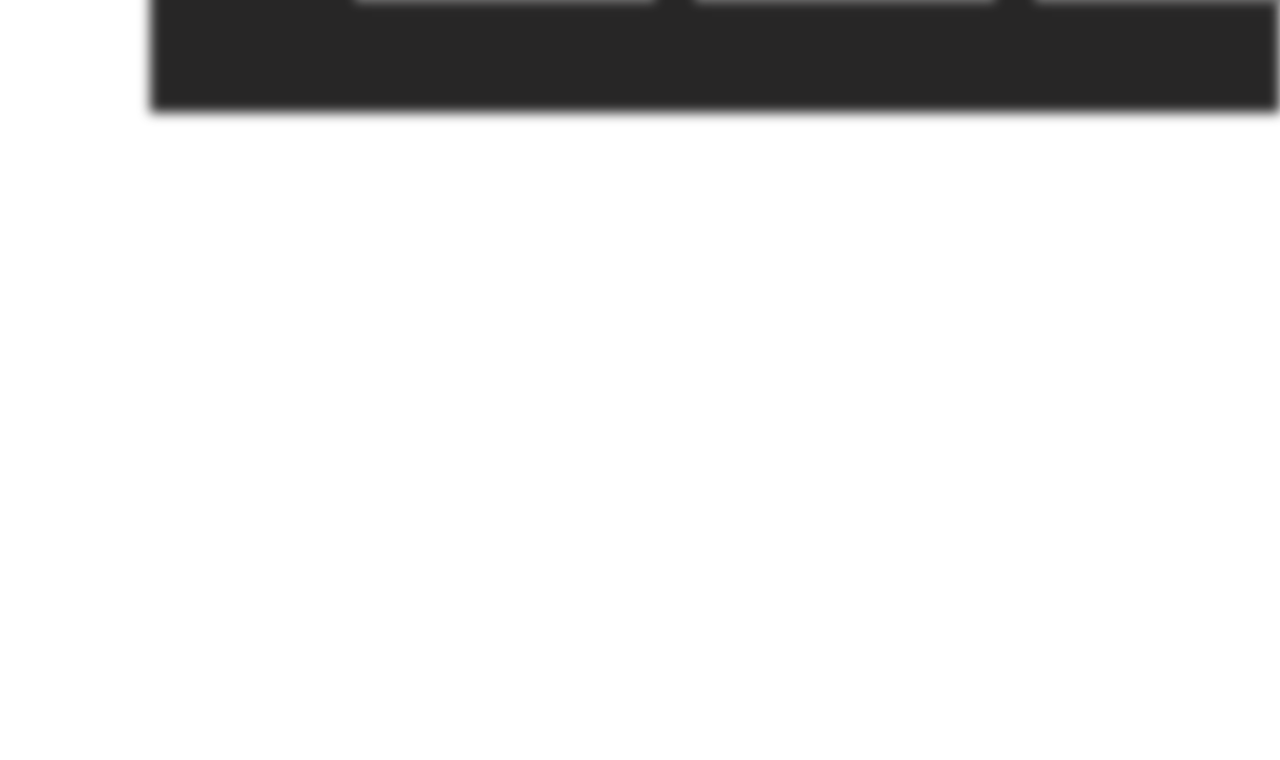
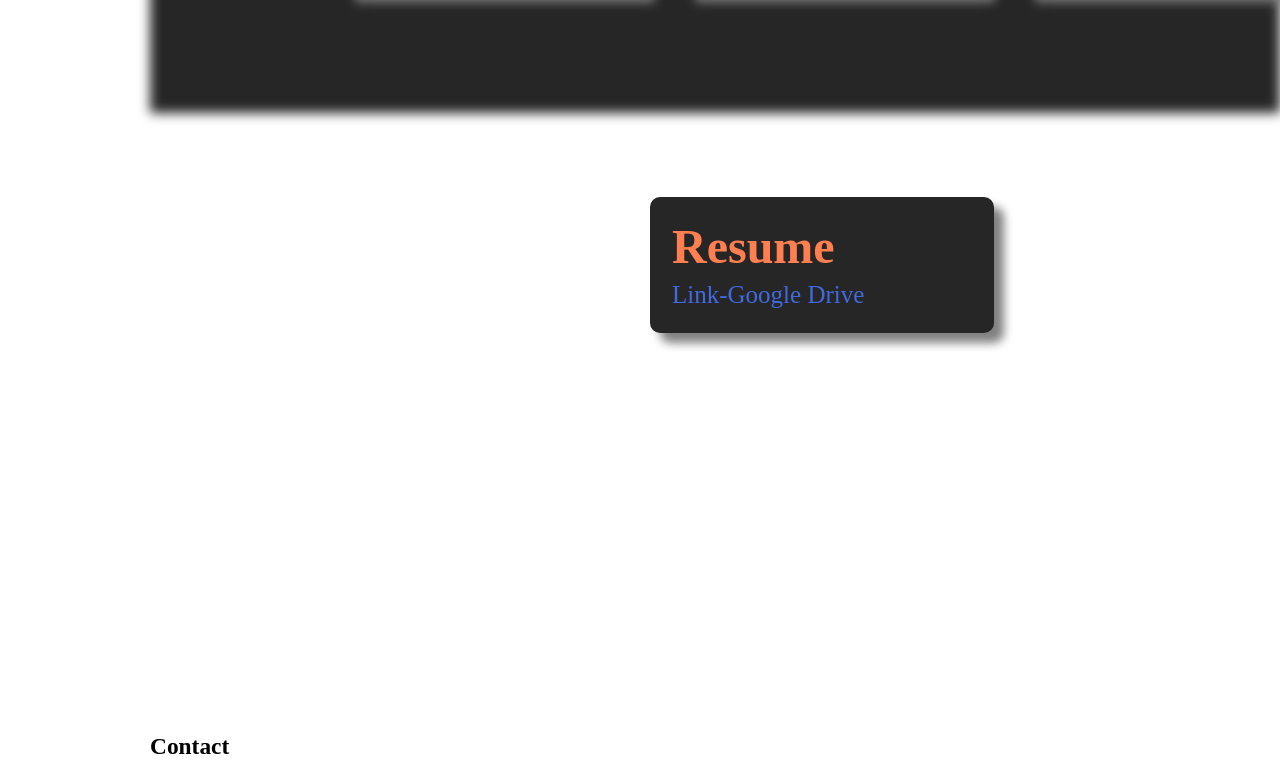
Before and after one commit to jugrajn/JugHalfFull-Portfolio, a plain HTML site: page index.html in a window 1280 px wide. Shown: the part 1843-2603 px from the top of the page. Before the commit the page ends 2440 px from the top, so only its background shows below. Drawn offline with Linux system fonts and the light colour scheme.

Commit message:
resume link added

```diff
--- a/assets/style.css
+++ b/assets/style.css
@@ -109,3 +109,30 @@ img:hover {
 .grid-image {
     box-shadow: 5px 5px 10px grey;
 }
+
+#resume {
+    font-size: xx-large;
+    color: coral;
+    background-color: rgb(39, 38, 38);
+    position: relative;
+    padding: 20px;
+    bottom: 400px;
+    left: 500px;
+    border: 2px solid rgb(39, 38, 38);
+    border-radius: 10px;
+    width: 300px;
+    box-shadow: 10px 10px 10px grey;
+}
+
+#resume div a {
+    font-size: 25px;
+    text-decoration: none;
+    color: royalblue;
+    transition: 2s;
+}
+
+#resume div a:hover {
+    font-size: 30px;
+    font-weight: bold;
+    transition: 0.5s;
+}
--- a/index.html
+++ b/index.html
@@ -44,8 +44,19 @@
                     <div class="grid-image"><img src="https://media.vlpt.us/images/joyact/post/24775b65-c4c8-499b-bbc8-174ac1764c84/0_Gix6981I6q3J_afW.jpg" alt="HTML Image" width="300" height="200"></div>
                     <div class="grid-image"><img src="https://miro.medium.com/max/1600/1*Jl2VDHVzFBDdXggRprziUg.png" alt="HTML Image" width="300" height="200"></div>
                 </section>
+            </section>
+            <section id="resume">
+                <div>
+                    <h2>Resume</h2>
+                    <a href="https://drive.google.com/drive/folders/1b9vqqrxsqFpSjmN6oIh4OGuV-ElwSoik?usp=sharing">Link-Google Drive</a>
+                </div>
+            </section>
+            <section id="contact">
+                <div>
+                    <h3>Contact</h3>
+                </div>
+            </section>
 
-            </section>
 
         </main>
     </body>
```
